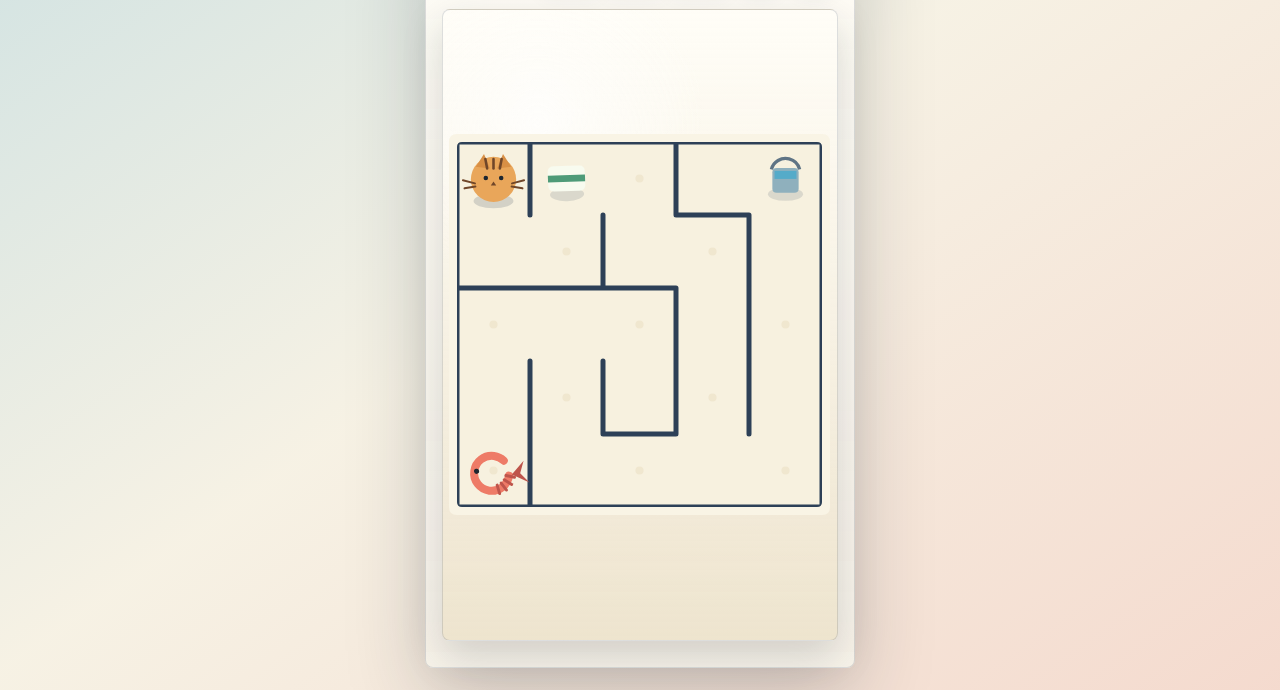
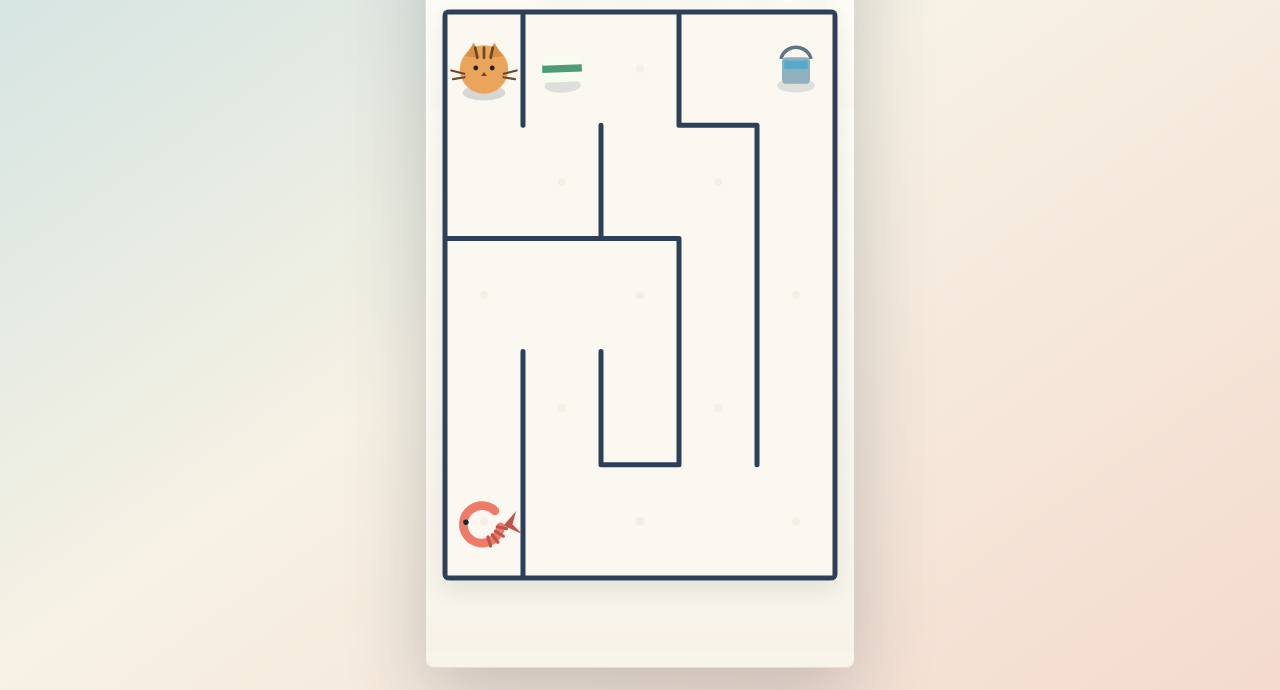
Before and after one commit to thanhldt6295/ken-maze-android, a website: page www/index.html in a window 1280 px wide. Shown: the part 110-800 px from the top of the page. Drawn offline with Linux system fonts and the light colour scheme.

Commit message:
Updated style game

```diff
--- a/www/game.js
+++ b/www/game.js
@@ -547,9 +547,8 @@
     stepButton.hidden = true;
     stepButton.style.display = "none";
     if (actionbar) {
-      const hasVisibleAction = showHammerButton;
-      actionbar.hidden = !hasVisibleAction;
-      actionbar.style.display = hasVisibleAction ? "grid" : "none";
+      actionbar.hidden = false;
+      actionbar.style.display = "grid";
       actionbar.style.gridTemplateColumns = "minmax(0, 1fr)";
     }
     hammerButton.setAttribute("aria-pressed", state.hammerMode ? "true" : "false");
@@ -702,8 +701,8 @@
   function cellCenter(cell) {
     const layout = state.layout;
     return {
-      x: layout.x + (cell.x + 0.5) * layout.cell,
-      y: layout.y + (cell.y + 0.5) * layout.cell,
+      x: layout.x + (cell.x + 0.5) * layout.cellWidth,
+      y: layout.y + (cell.y + 0.5) * layout.cellHeight,
     };
   }
 
@@ -1027,8 +1026,8 @@
     const rect = canvas.getBoundingClientRect();
     const x = clientX - rect.left - state.layout.x;
     const y = clientY - rect.top - state.layout.y;
-    const cellX = Math.floor(x / state.layout.cell);
-    const cellY = Math.floor(y / state.layout.cell);
+    const cellX = Math.floor(x / state.layout.cellWidth);
+    const cellY = Math.floor(y / state.layout.cellHeight);
     if (!inBounds(state.maze, cellX, cellY)) return null;
     return { x: cellX, y: cellY };
   }
@@ -1069,17 +1068,22 @@
 
   function updateLayout(width, height) {
     if (!state.maze) return;
-    const padding = Math.max(12, Math.min(width, height) * 0.032);
-    const cell = Math.floor(Math.min((width - padding * 2) / state.maze.cols, (height - padding * 2) / state.maze.rows));
-    const mazeWidth = cell * state.maze.cols;
-    const mazeHeight = cell * state.maze.rows;
+    const edgeInset = Math.max(3, Math.min(width, height) * 0.006);
+    const mazeWidth = Math.max(1, width - edgeInset * 2);
+    const mazeHeight = Math.max(1, height - edgeInset * 2);
+    const cellWidth = mazeWidth / state.maze.cols;
+    const cellHeight = mazeHeight / state.maze.rows;
+    const cell = Math.max(1, Math.min(cellWidth, cellHeight));
 
     state.layout = {
-      x: Math.floor((width - mazeWidth) / 2),
-      y: Math.floor((height - mazeHeight) / 2),
+      x: edgeInset,
+      y: edgeInset,
       width: mazeWidth,
       height: mazeHeight,
       cell,
+      cellWidth,
+      cellHeight,
+      edgeInset,
     };
   }
 
@@ -1102,27 +1106,25 @@
     const layout = state.layout;
     const maze = state.maze;
     const cell = layout.cell;
-
-    roundedRect(ctx, layout.x - 8, layout.y - 8, layout.width + 16, layout.height + 16, 8);
-    ctx.fillStyle = "#f9f4e5";
-    ctx.fill();
+    const cellWidth = layout.cellWidth;
+    const cellHeight = layout.cellHeight;
 
     ctx.save();
     ctx.beginPath();
-    roundedRect(ctx, layout.x, layout.y, layout.width, layout.height, 5);
+    ctx.rect(layout.x - layout.edgeInset, layout.y - layout.edgeInset, layout.width + layout.edgeInset * 2, layout.height + layout.edgeInset * 2);
     ctx.clip();
 
-    ctx.fillStyle = "#f7f1df";
+    ctx.fillStyle = "#fbf8f1";
     ctx.fillRect(layout.x, layout.y, layout.width, layout.height);
 
-    ctx.globalAlpha = 0.24;
-    ctx.fillStyle = "#d8c59c";
+    ctx.globalAlpha = 0.16;
+    ctx.fillStyle = "#d7cab1";
     const dot = Math.max(1.1, cell * 0.055);
     for (let y = 0; y < maze.rows; y += 1) {
       for (let x = 0; x < maze.cols; x += 1) {
         if ((x + y) % 2 === 0) {
           ctx.beginPath();
-          ctx.arc(layout.x + (x + 0.5) * cell, layout.y + (y + 0.5) * cell, dot, 0, Math.PI * 2);
+          ctx.arc(layout.x + (x + 0.5) * cellWidth, layout.y + (y + 0.5) * cellHeight, dot, 0, Math.PI * 2);
           ctx.fill();
         }
       }
@@ -1137,24 +1139,24 @@
 
     ctx.beginPath();
     for (const mazeCell of maze.cells) {
-      const x = layout.x + mazeCell.x * cell;
-      const y = layout.y + mazeCell.y * cell;
+      const x = layout.x + mazeCell.x * cellWidth;
+      const y = layout.y + mazeCell.y * cellHeight;
 
       if (mazeCell.walls & DIRS.up.bit) {
         ctx.moveTo(x, y);
-        ctx.lineTo(x + cell, y);
+        ctx.lineTo(x + cellWidth, y);
       }
       if (mazeCell.walls & DIRS.left.bit) {
         ctx.moveTo(x, y);
-        ctx.lineTo(x, y + cell);
+        ctx.lineTo(x, y + cellHeight);
       }
       if (mazeCell.x === maze.cols - 1 && mazeCell.walls & DIRS.right.bit) {
-        ctx.moveTo(x + cell, y);
-        ctx.lineTo(x + cell, y + cell);
+        ctx.moveTo(x + cellWidth, y);
+        ctx.lineTo(x + cellWidth, y + cellHeight);
       }
       if (mazeCell.y === maze.rows - 1 && mazeCell.walls & DIRS.down.bit) {
-        ctx.moveTo(x, y + cell);
-        ctx.lineTo(x + cell, y + cell);
+        ctx.moveTo(x, y + cellHeight);
+        ctx.lineTo(x + cellWidth, y + cellHeight);
       }
     }
     ctx.stroke();
@@ -1197,7 +1199,13 @@
       if (!inBounds(state.maze, state.player.x + dir.dx, state.player.y + dir.dy)) continue;
       if (!hasWall(state.maze, state.player.x, state.player.y, dir)) continue;
       ctx.beginPath();
-      ctx.arc(center.x + dir.dx * state.layout.cell * 0.5, center.y + dir.dy * state.layout.cell * 0.5, state.layout.cell * 0.15, 0, Math.PI * 2);
+      ctx.arc(
+        center.x + dir.dx * state.layout.cellWidth * 0.5,
+        center.y + dir.dy * state.layout.cellHeight * 0.5,
+        state.layout.cell * 0.15,
+        0,
+        Math.PI * 2,
+      );
       ctx.stroke();
     }
     ctx.restore();
@@ -1359,8 +1367,8 @@
     const layout = state.layout;
     const cell = layout.cell;
     const center = {
-      x: layout.x + (state.player.px + 0.5) * cell,
-      y: layout.y + (state.player.py + 0.5) * cell,
+      x: layout.x + (state.player.px + 0.5) * layout.cellWidth,
+      y: layout.y + (state.player.py + 0.5) * layout.cellHeight,
     };
     const r = cell * 0.31;
     const breathing = Math.sin(now / 190) * cell * 0.012;
@@ -1456,6 +1464,8 @@
     resizeCanvas();
     const rect = canvas.getBoundingClientRect();
     ctx.clearRect(0, 0, rect.width, rect.height);
+    ctx.fillStyle = "#fbf8f1";
+    ctx.fillRect(0, 0, rect.width, rect.height);
 
     if (!state.layout) return;
     drawMaze(now);
--- a/www/styles.css
+++ b/www/styles.css
@@ -3,8 +3,8 @@
   --ink: #1d2630;
   --muted: #66717f;
   --wall: #2d4057;
-  --floor: #f7f1df;
-  --floor-deep: #e5d7b7;
+  --floor: #fbf8f1;
+  --floor-deep: #eee6d5;
   --leaf: #4e9b78;
   --leaf-dark: #2f715a;
   --shrimp: #ee7b67;
@@ -220,19 +220,21 @@ button {
   min-height: 0;
   width: 100%;
   max-height: 100%;
-  border: 1px solid rgba(45, 64, 87, 0.16);
+  border: 0;
   border-radius: 8px;
   overflow: hidden;
-  background:
-    radial-gradient(circle at 24% 18%, rgba(255, 255, 255, 0.7), transparent 28%),
-    linear-gradient(180deg, rgba(255, 253, 247, 0.88), rgba(229, 215, 183, 0.54));
-  box-shadow: var(--shadow);
+  background: #fbf8f1;
+  box-shadow:
+    inset 0 0 0 1px rgba(45, 64, 87, 0.08),
+    0 10px 24px rgba(45, 64, 87, 0.1);
 }
 
 #gameCanvas {
   width: 100%;
   height: 100%;
   display: block;
+  background: #fbf8f1;
+  box-shadow: inset 0 0 0 1px rgba(45, 64, 87, 0.06);
   touch-action: none;
 }
 
```
